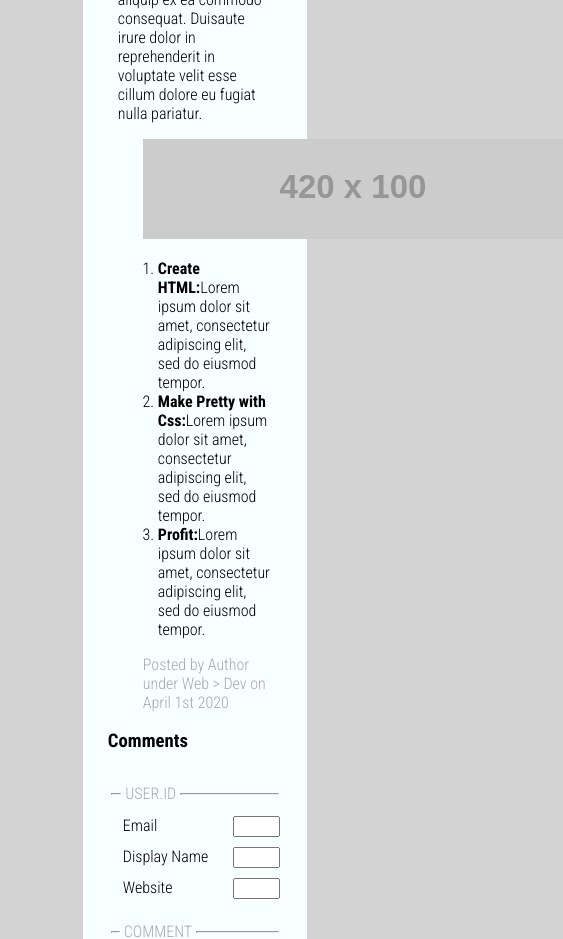
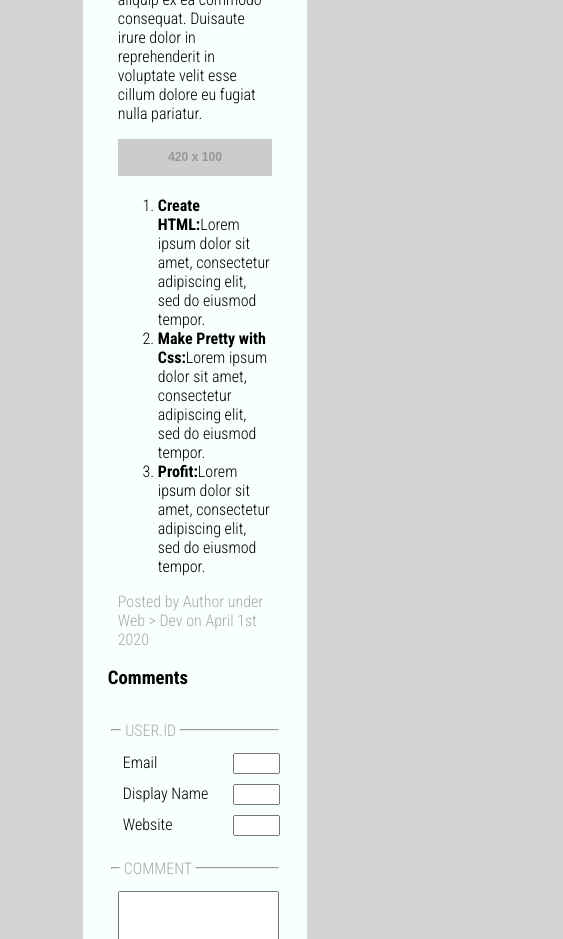
Before and after one commit to aliyanni/week2, a plain HTML site: page index.html in a window 390 px wide. Shown: the part 4420-5359 px from the top of the page, 563 px wide, since content can reach past the window. Drawn offline with Linux system fonts and the light colour scheme; placeholder pictures from the web are drawn by us.

Commit message:
makes image responsive

```diff
--- a/index.html
+++ b/index.html
@@ -129,17 +129,13 @@
            aliqua. Ut enim ad minim veniam, quis nostrud exercitation ullamco laboris nisi ut aliquip ex ea commodo consequat.
            Duisaute irure dolor in reprehenderit in voluptate velit esse cillum dolore eu fugiat nulla pariatur.
         </p>
-        <div class="place-indent">
-          <img src="https://via.placeholder.com/420x100">
-        </div>
+        <img src="https://via.placeholder.com/420x100" class="place-indent">
         <ol>
           <li><b>Create HTML:</b>Lorem ipsum dolor sit amet, consectetur adipiscing elit, sed do eiusmod tempor.</li>
           <li><b>Make Pretty with Css:</b>Lorem ipsum dolor sit amet, consectetur adipiscing elit, sed do eiusmod tempor.</li>
           <li><b>Profit:</b>Lorem ipsum dolor sit amet, consectetur adipiscing elit, sed do eiusmod tempor.</li>
         </ol>
-        <div class="place-indent">
-          <footer>Posted by Author under Web > Dev on April 1st 2020</footer>
-        </div>
+        <footer>Posted by Author under Web > Dev on April 1st 2020</footer>
       </div>
     </div>
 <!-- Section Title 3 -->
--- a/my-website.css
+++ b/my-website.css
@@ -109,7 +109,7 @@ footer {
 }
 
 .place-indent {
-  padding-left: 25px;
+  width: 100%;
 }
 
 form.comment-info {
```
